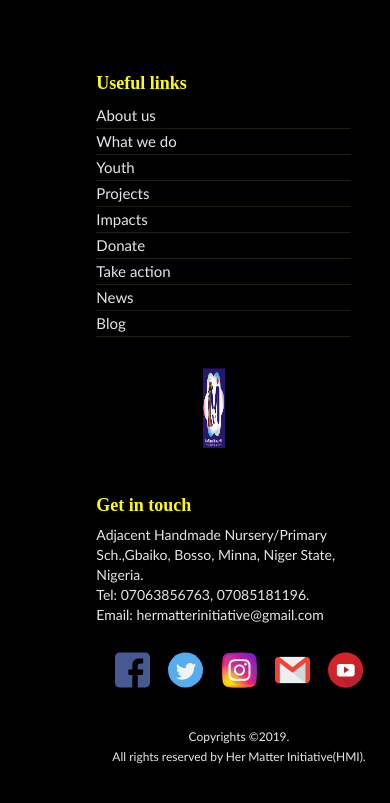
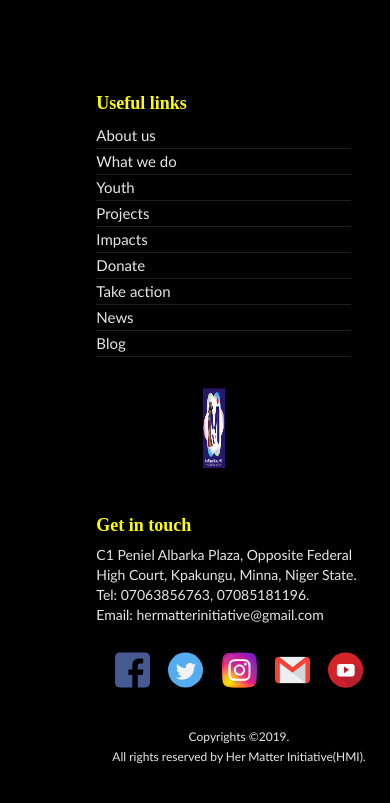
Before and after one commit to Bilikis1/website, a plain HTML site: page projectflip.html in a window 390 px wide. Shown: the part 4587-5390 px from the top of the page. Drawn offline with Linux system fonts and the light colour scheme.

Commit message:
hmi responsive website updated 1july19

```diff
--- a/JS/jscode.js
+++ b/JS/jscode.js
@@ -1,5 +1,5 @@
 function openNav() {
-  document.getElementById("myNav").style.width = "70%";
+  document.getElementById("myNav").style.width = "80%";
   // var nav = document.getElementById("myNav");
   // nav.classList.toggle('active-menu');
 }
--- a/projectflip.html
+++ b/projectflip.html
@@ -221,8 +221,7 @@
                     </div>
                     <div class="contact">
                         <h1>Get in touch</h1>
-                        <p>Adjacent Handmade Nursery/Primary Sch.,Gbaiko, Bosso, Minna, Niger State,<br>
-                        Nigeria.</p>
+                        <p>C1 Peniel Albarka Plaza, Opposite Federal High Court, Kpakungu, Minna, Niger State.</p>
                         <p>Tel: 07063856763, 07085181196.</p>
                         <p>Email: hermatterinitiative@gmail.com</p>
                         <div class="social"><a href="https://facebook.com/hermatterinitiative1"><img  src="images/facebook.svg"></a><a href="#"><img src="images/twitter.svg"></a><a href="#"><img src="images/instagram.svg"></a><a href="mailto:hermatterinitiative@gmail.com"><img src="images/gmail.svg"></a>
```
Also changed, not shown: codeme.html (+1 -2 lines), economic.html (+1 -2 lines), fyn.html (+1 -2 lines), girlseducation.html (+1 -2 lines), hapimpacts.html (+1 -2 lines), health.html (+1 -2 lines), index.html (+1 -2 lines), makenigeriabetter.html (+1 -2 lines), progimpact.html (+1 -2 lines), projecthap.html (+1 -2 lines), projectprog.html (+1 -2 lines), projectvow.html (+1 -2 lines).
